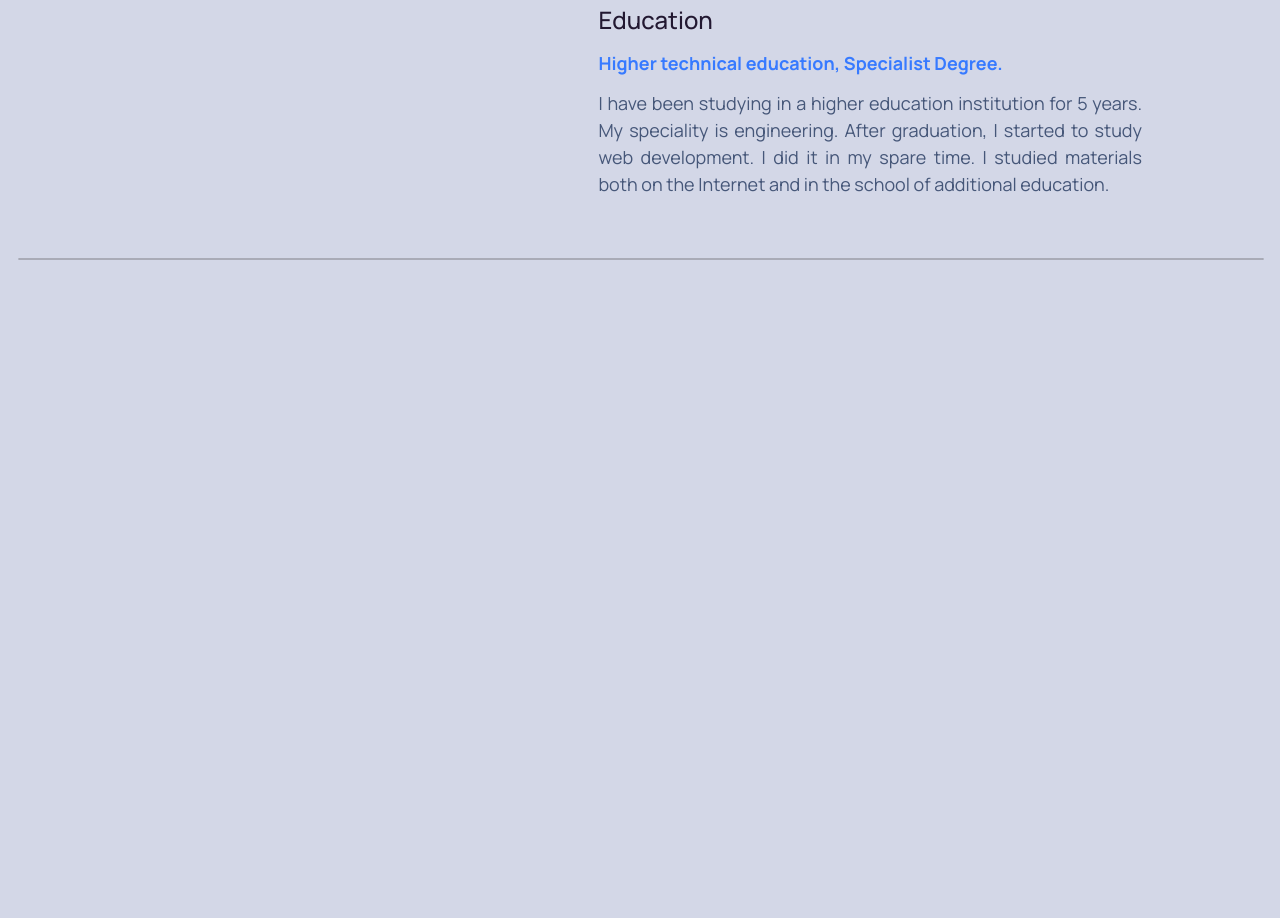
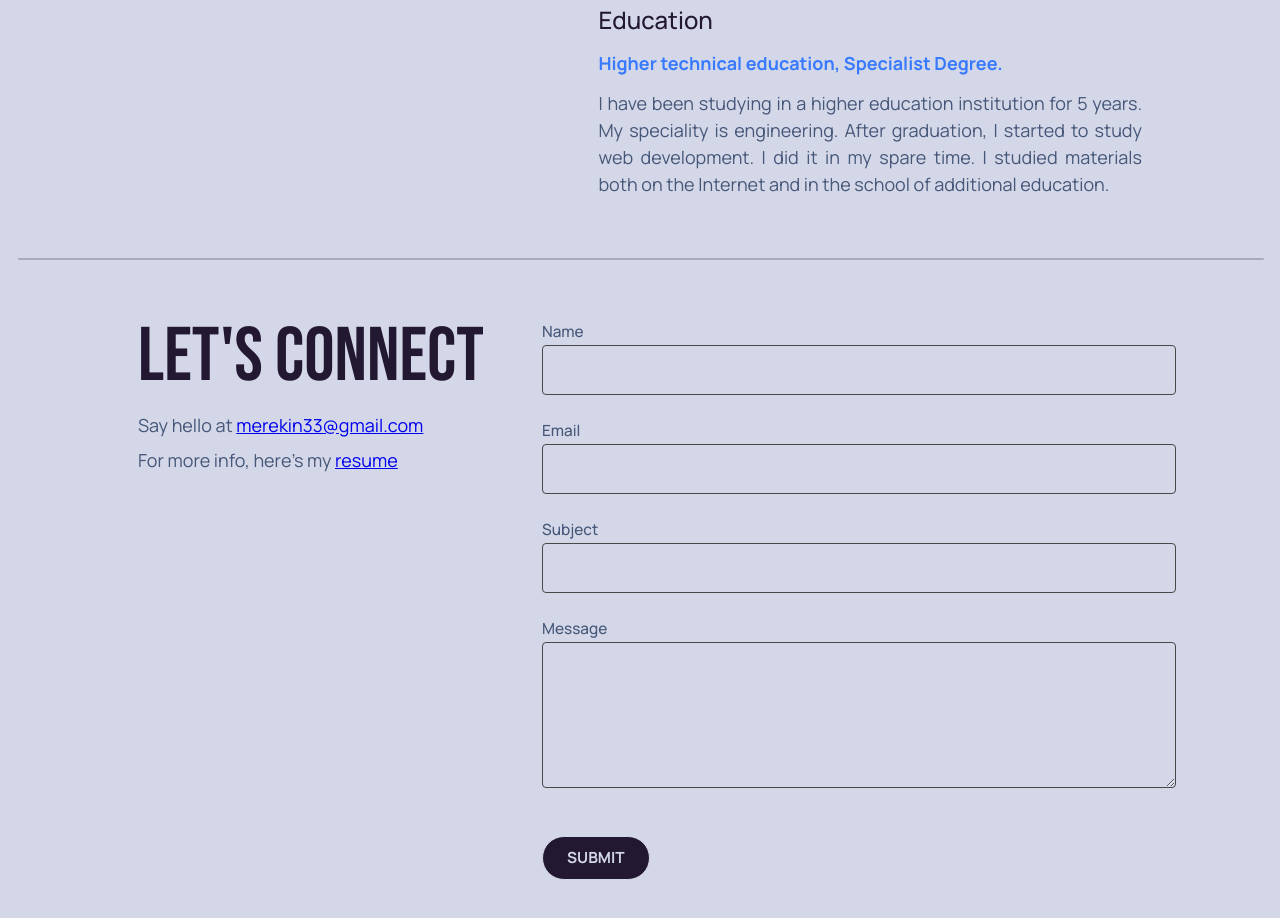
Before and after one commit to truesup/truesup-frontend, a plain HTML site: page index.html in a window 1280 px wide. Shown: the part 2997-3915 px from the top of the page. Before the commit the page ends 3335 px from the top, so only its background shows below. Drawn offline with nearby package versions, Linux system fonts and the light colour scheme.

Commit message:
emailJS added and contact section almost ready

```diff
--- a/index.html
+++ b/index.html
@@ -342,10 +342,56 @@
       </div>
     </section>
 
-    <hr class="section-divider" id="experience" />
+    <hr class="section-divider" id="contact" />
 
-    <section class="contact" id="contact"></section>
+    <section class="contact container container-section">
+      <div class="contact-left-container">
+        <h3 class="contact-title section-title section-title-m">
+          LET'S CONNECT
+        </h3>
+        <p class="contact-left-container-first-p section-text section-text-m">
+          Say hello at
+          <a href="mailto:merekin33@gmail.com">merekin33@gmail.com</a>
+        </p>
+        <p class="contact-left-container-second-p section-text section-text-m">
+          For more info, here's my
+          <a
+            href="./resume/Merekin-Resume-EN.pdf"
+            download="Merekin-Pavel-CV.pdf"
+            >resume</a
+          >
+        </p>
+        <div class="contact-left-icons"></div>
+      </div>
+      <div class="contact-right-container">
+        <form id="contactForm">
+          <label for="name" class="section-text section-text-s">Name</label>
+          <input type="text" id="name" name="name" required />
 
+          <label for="email" class="section-text section-text-s">Email</label>
+          <input type="email" id="email" name="email" required />
+
+          <label for="subject" class="section-text section-text-s"
+            >Subject</label
+          >
+          <input type="text" id="subject" name="subject" required />
+
+          <label for="message" class="section-text section-text-s"
+            >Message</label
+          >
+          <textarea id="message" name="message" rows="5" required></textarea>
+
+          <button
+            type="submit"
+            class="section-text button section-text-button button-btn form-button"
+          >
+            SUBMIT
+          </button>
+        </form>
+      </div>
+    </section>
+
+    <script src="https://cdn.jsdelivr.net/npm/@emailjs/browser@3/dist/email.min.js"></script>
     <script src="./script.js"></script>
   </body>
 </html>
--- a/script.js
+++ b/script.js
@@ -1,9 +1,3 @@
-// linkedIn is not working yet
-const linkedInBtn = document.querySelector('.linkedin-button');
-linkedInBtn.addEventListener('click', () => {
-  alert('it`s not working yet, sorry');
-});
-
 // header menu
 const menuLinks = document.querySelectorAll('.header-menu-link');
 
@@ -44,3 +38,30 @@ document.addEventListener('DOMContentLoaded', () => {
     burgerMenuBtn.classList.toggle('open');
   });
 });
+
+// emailJS
+document.addEventListener('DOMContentLoaded', () => {
+  emailjs.init('nrnOequk6o8K9Xxrp');
+
+  const form = document.getElementById('contactForm');
+  form.addEventListener('submit', (event) => {
+    event.preventDefault();
+
+    const params = {
+      name: document.getElementById('name').value,
+      email: document.getElementById('email').value,
+      subject: document.getElementById('subject').value,
+      message: document.getElementById('message').value,
+    };
+
+    emailjs.send('service_wtsaubt', 'template_1c8f5th', params).then(
+      () => {
+        alert('Message delievered');
+        form.reset();
+      },
+      () => {
+        alert('An error occured');
+      }
+    );
+  });
+});
--- a/styles.css
+++ b/styles.css
@@ -66,6 +66,12 @@ html {
 body {
   min-height: 100%;
   line-height: 1.5;
+}
+:active,
+:hover,
+:focus {
+  outline: 0;
+  outline-offset: 0;
 }
 @media (prefers-reduced-motion: reduce) {
   * {
@@ -406,7 +412,6 @@ body {
 
 .skills {
   grid-template-columns: repeat(2, auto);
-  /* gap: 220px; */
   justify-content: space-between;
   margin-bottom: 60px;
 }
@@ -454,6 +459,55 @@ body {
 }
 .experience-text {
   text-align: justify;
+}
+
+.contact {
+  grid-template-columns: repeat(2, auto);
+  justify-content: space-between;
+  margin-bottom: 60px;
+}
+.contact-title {
+  margin-bottom: 16px;
+}
+.contact-left-container-first-p {
+  margin-bottom: 8px;
+}
+.contact-left-container-first-p span a,
+.contact-left-container-second-p span a {
+  color: var(--color-accent);
+}
+.contact-right-container {
+  max-width: 600px;
+}
+
+label {
+  margin-bottom: 8px;
+}
+input {
+  margin-bottom: 24px;
+}
+textarea {
+  margin-bottom: 40px;
+}
+input,
+textarea {
+  min-width: 100%;
+  max-width: 600px;
+  border: 1px solid var(--color-button-border);
+  border-radius: 4px;
+  background-color: transparent;
+  color: var(--color-hard-dark);
+  font-family: var(--font-family-accent);
+  font-size: 16px;
+  padding: 12px 16px;
+}
+.form-button {
+  min-height: 44px;
+  transition: scale var(--transition-duration) ease;
+}
+.form-button:hover {
+  cursor: pointer;
+  scale: 1.03;
 }
 
 /* media */
```
